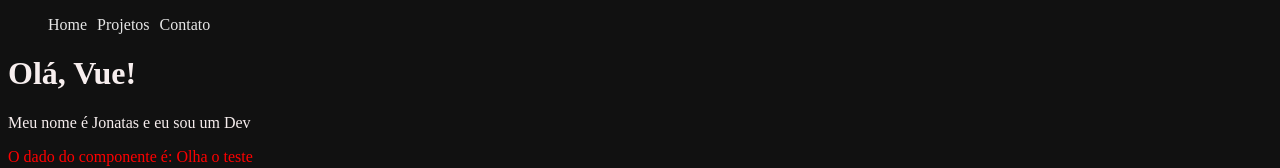
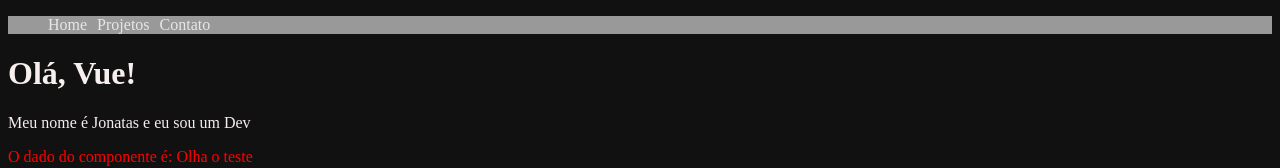
Before and after one commit to Jonatas00/VueLearning, a Vue app in the folder 2projetoVue/: page / in a window 1280 px wide. Shown: the top 168 px of the page. Built offline with nearby package versions, Linux system fonts and the light colour scheme.

Commit message:
update styles

```diff
--- a/2projetoVue/src/components/Header.vue
+++ b/2projetoVue/src/components/Header.vue
@@ -16,18 +16,16 @@
     ul {
         list-style: none;
         display: flex;
+        background: #999;
     }
-
     li {
         margin-right: 10px;
     }
-
     a {
         color: #e7e7e7;
         text-decoration: none;
         transition: .5s;
     }
-
     a:hover {
         color: rgb(255, 0, 0);
     }
```
